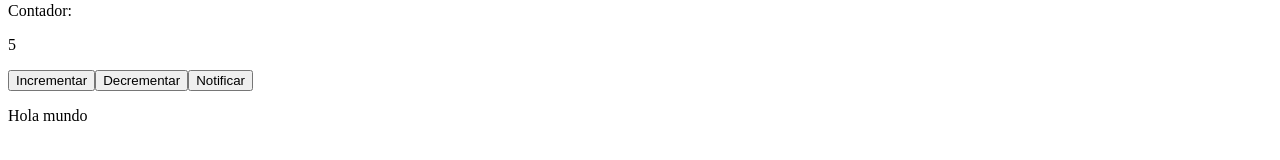
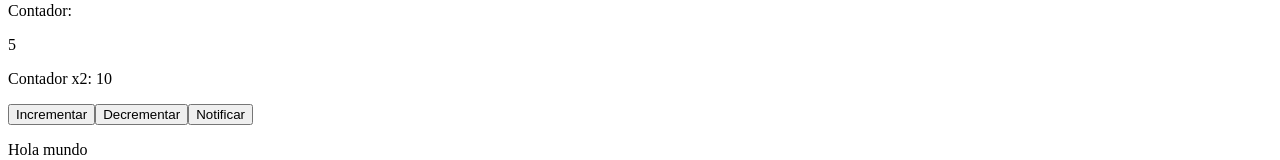
Before and after one commit to Sisselio/Vue-Nuxt-Exercises, a Nuxt app in the folder vue-nuxt-exercises/: page / in a window 1280 px wide. Shown: the part 600-760 px from the top of the page. Built offline with nearby package versions, Linux system fonts and the light colour scheme.

Commit message:
feat(exercises): finixhed exercise 12

```diff
--- a/vue-nuxt-exercises/app/components/TheCounter.vue
+++ b/vue-nuxt-exercises/app/components/TheCounter.vue
@@ -1,7 +1,8 @@
 <template>
   <TheTitle>Contador:</TheTitle>
+
   <p :class="{ counterFinale: counterFinale }">{{ counter }}</p>
-
+  <TheTitle>Contador x2: {{ doubleCounter }} </TheTitle>
   <IncrementButton v-if="counter <= 9" @increment="increment" />
   <DecrementButton v-if="counter >= 1" @decrement="decrement" />
 </template>
@@ -13,6 +14,7 @@
 const { counter, increment, decrement } = useCounter();
 
 const counterFinale = computed(() => counter.value === 10);
+const doubleCounter = computed(() => counter.value * 2);
 </script>
 
 <style scoped>
```
